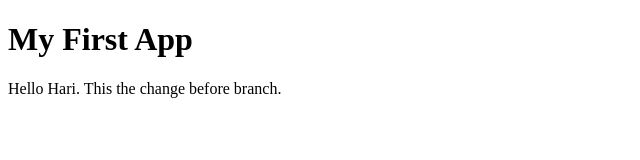
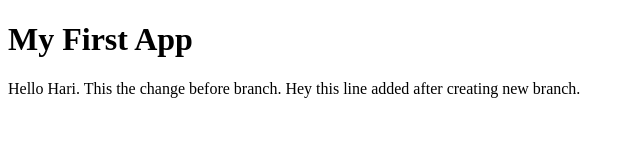
Before and after one commit to haribabu1986/AddressRepo, a plain HTML site: page index.html in a window 1280 px wide. Shown: the whole page, without its empty margins (0-640 px from the left). Drawn offline with Linux system fonts and the light colour scheme.

Commit message:
New branch first commit

```diff
--- a/index.html
+++ b/index.html
@@ -7,6 +7,7 @@
 <p id="demo">
 Hello Hari.
 This the change before branch.
+Hey this line added after creating new branch.
 </p>
 
 </body>
```
